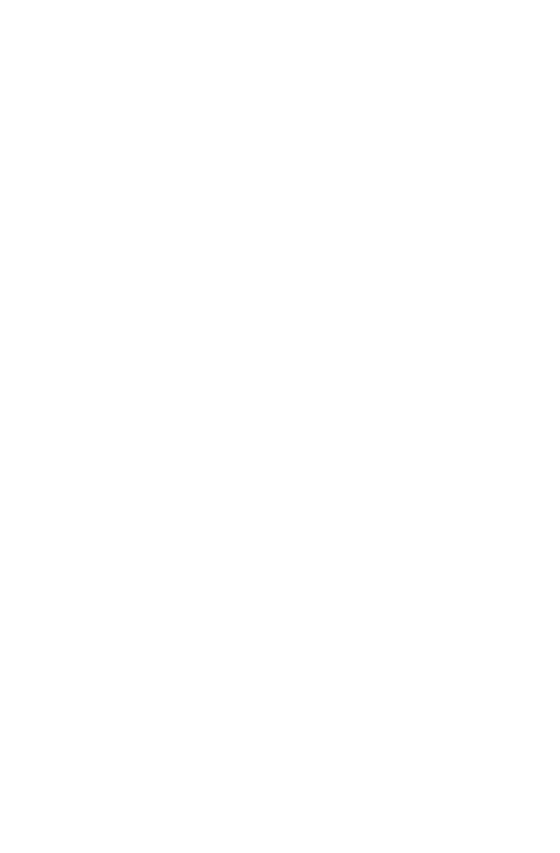
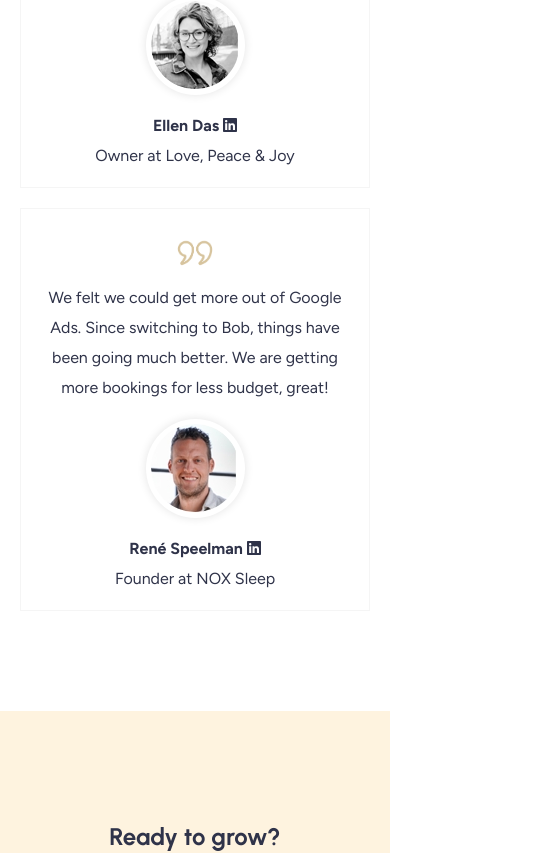
Before and after one commit to alexneumayr/react-landing-page-clone, a JavaScript app: page / in a window 390 px wide. Shown: the part 7486-8339 px from the top of the page, 560 px wide, since content can reach past the window. Before the commit the page ends 5395 px from the top, so only its background shows below. Built offline with nearby package versions, Linux system fonts and the light colour scheme; the HTML template or start-up script is replaced by a standard one.

Commit message:
Add mobile Testimonials

```diff
--- a/src/App.js
+++ b/src/App.js
@@ -19,9 +19,9 @@
         <AboutMe />
         <Services />
         <GetInTouch />
-        {/* <Testimonials />
+        <Testimonials />
         <ReadyToGrow />
-        <Footer /> */}
+        {/* <Footer /> */}
       </main>
     </div>
   );
--- a/src/TestimonialCard/TestimonialCard.module.css
+++ b/src/TestimonialCard/TestimonialCard.module.css
@@ -9,6 +9,10 @@
   max-width: 414px;
   border: 1px solid rgb(245, 245, 245);
   transition: all 0.2s ease-in;
+  @media (max-width: 765px) {
+    max-width: initial;
+    margin-top: 0;
+  }
 }
 
 .root:hover {
--- a/src/Testimonials/Testimonials.module.css
+++ b/src/Testimonials/Testimonials.module.css
@@ -9,6 +9,10 @@
   grid-template-columns: 1fr 1fr 1fr;
   grid-template-rows: 1fr 1fr;
   gap: 20px;
+  @media (max-width: 765px) {
+    grid-template-columns: 1fr;
+    margin: 0 20px;
+  }
 }
 
 .testimonialsContainer {
```
